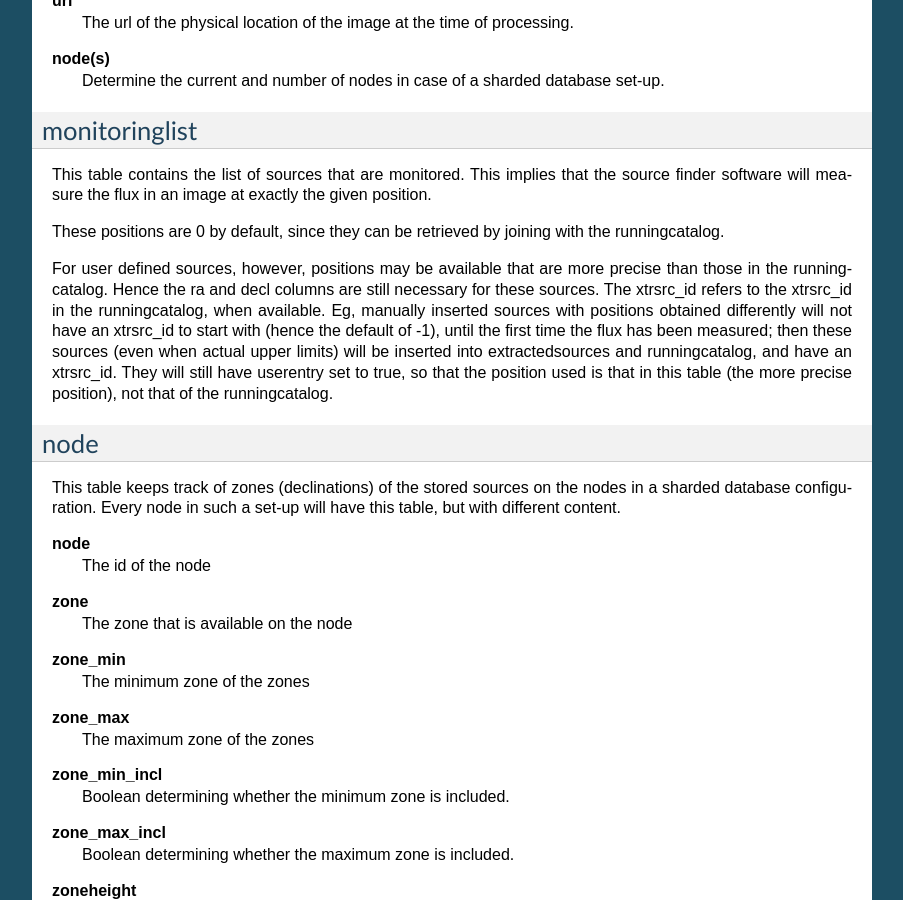
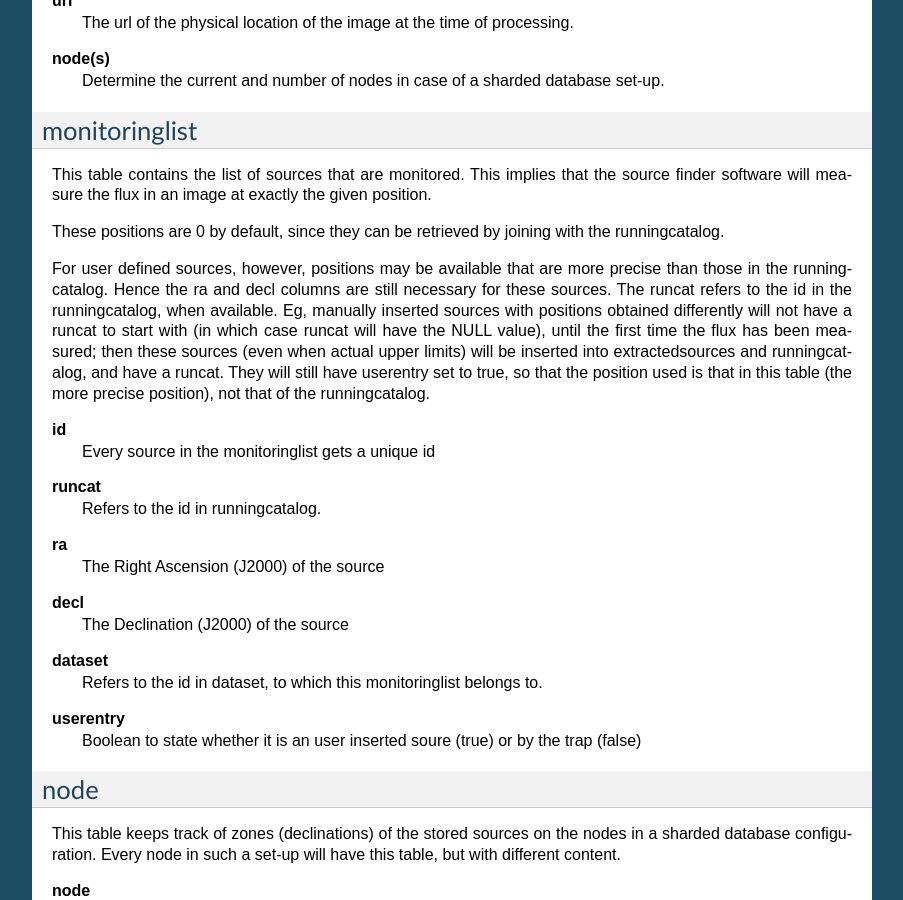
Before and after one commit to transientskp/tkp, a Sphinx documentation site: the page built from documentation/source/database/schema.rst, in a window 1280 px wide and 900 px high, scrolled down 8130 px. Shown: the whole window, without its empty margins (198-1101 px from the left). Built offline with Sphinx 7.4.7, drawn with Linux system fonts in a browser that asks for light colours.

Commit message:
Added monitoringlist comments

```diff
--- a/documentation/source/database/schema.rst
+++ b/documentation/source/database/schema.rst
@@ -372,7 +372,20 @@ This table contains the list of sources that are monitored. This implies that th
 
 These positions are 0 by default, since they can be retrieved by joining with the runningcatalog.
 
-For user defined sources, however, positions may be available that are more precise than those in the runningcatalog. Hence the ra and decl columns are still necessary for these sources.  The xtrsrc_id refers to the xtrsrc_id in the runningcatalog, when available. Eg, manually inserted sources with positions obtained differently will not have an xtrsrc_id to start with (hence the default of -1), until the first time the flux has been measured; then these sources (even when actual upper limits) will be inserted into extractedsources and runningcatalog, and have an xtrsrc_id.  They will still have userentry set to true, so that the position used is that in this table (the more precise position), not that of the runningcatalog.
+For user defined sources, however, positions may be available that are more precise than those in the runningcatalog. Hence the ra and decl columns are still necessary for these sources.  The runcat refers to the id in the runningcatalog, when available. Eg, manually inserted sources with positions obtained differently will not have a runcat to start with (in which case runcat will have the NULL value), until the first time the flux has been measured; then these sources (even when actual upper limits) will be inserted into extractedsources and runningcatalog, and have a runcat.  They will still have userentry set to true, so that the position used is that in this table (the more precise position), not that of the runningcatalog.
+
+**id**
+    Every source in the monitoringlist gets a unique id
+**runcat**
+    Refers to the id in runningcatalog.
+**ra**
+    The Right Ascension (J2000) of the source
+**decl**
+    The Declination (J2000) of the source
+**dataset**
+    Refers to the id in dataset, to which this monitoringlist belongs to.
+**userentry**
+    Boolean to state whether it is an user inserted soure (true) or by the trap (false)
 
 
 node
```
